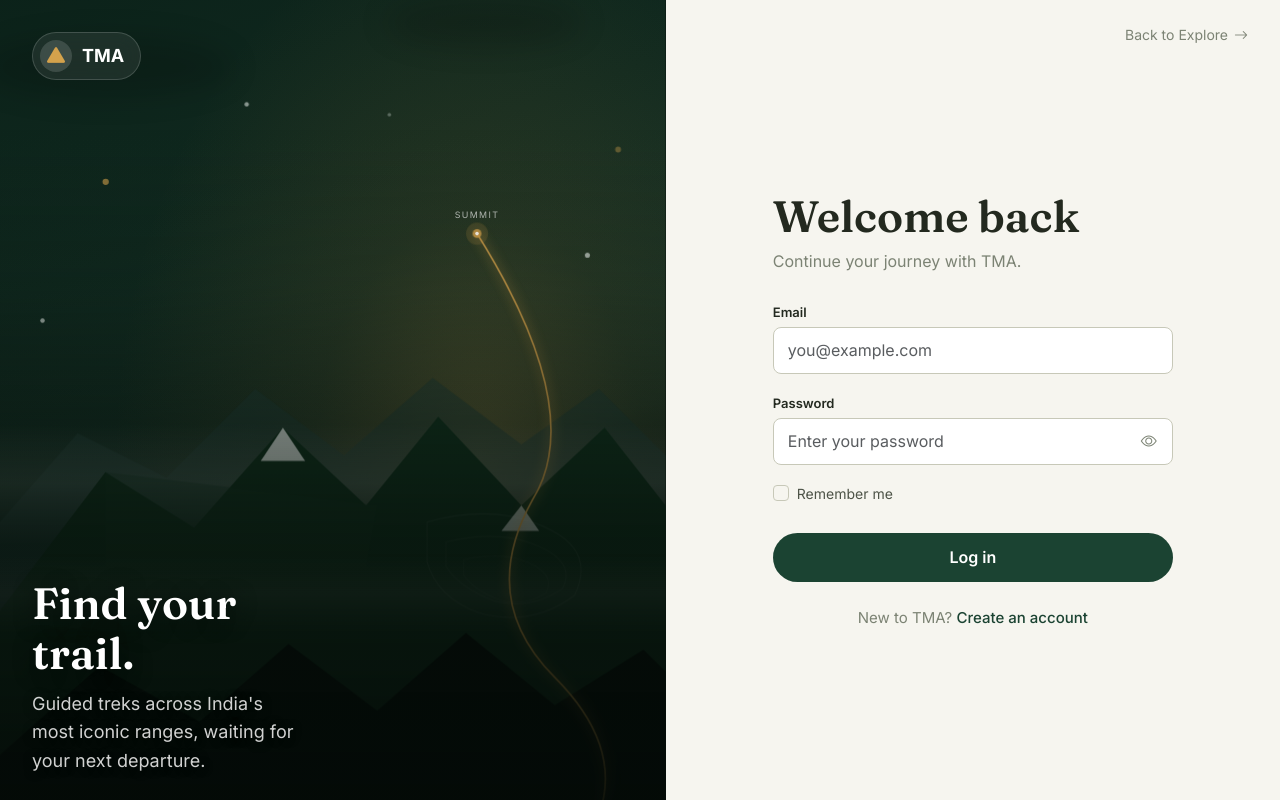
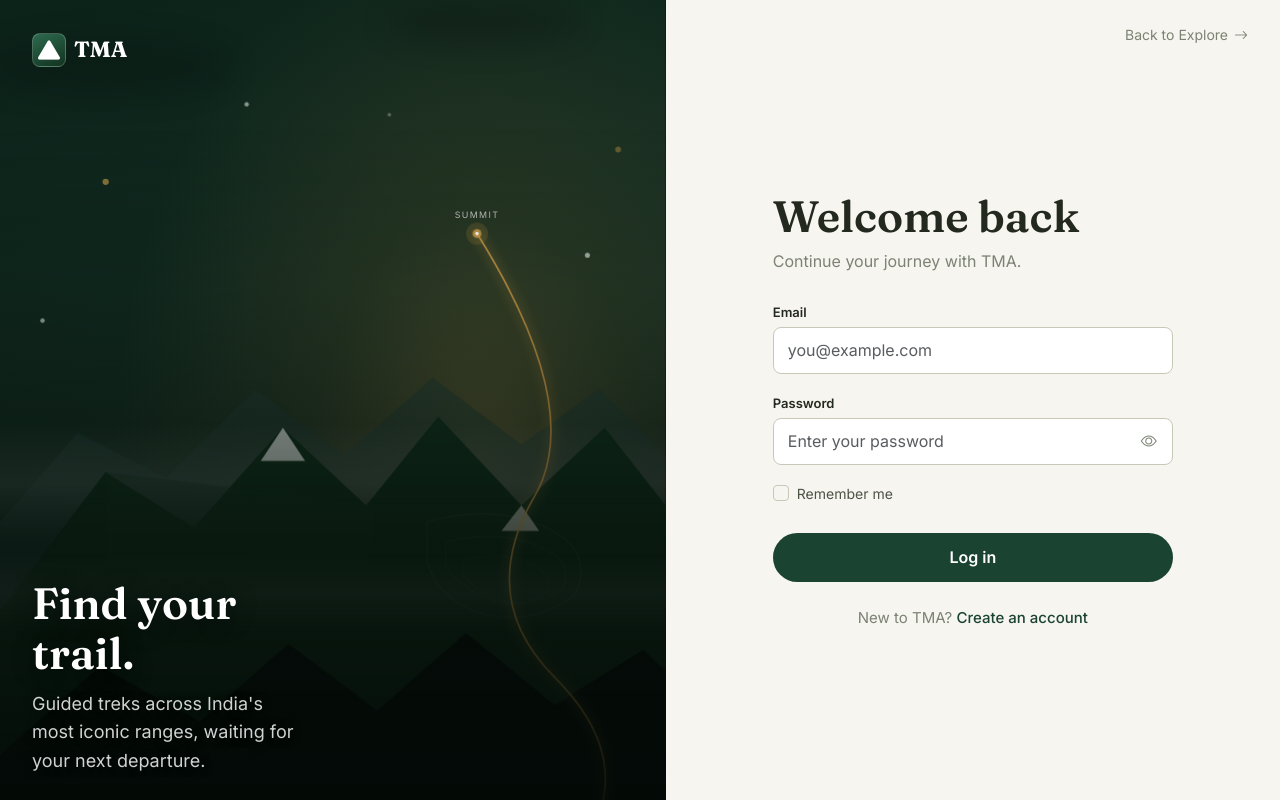
Before and after one commit to lucifer046/trekking-management-application, a Flask app: a page that uses app/templates/auth/login.html in a window 1280 px wide. Run offline with Flask 3, Linux system fonts and the light colour scheme; data that the repository does not hold is empty; some libraries are stand-ins or nearby versions.

Commit message:
Unify the TMA brand mark across navbar, footer, and auth pages
Three different-looking brand marks had accumulated: the navbar's
(the canonical one, seen on every non-auth page) is a solid dark-green
gradient squircle with a white icon and the Fraunces display font at
1.375rem; the footer's was a translucent circle-ish mark with a gold
icon and the plain body font; the auth pages' (wrapped in its own
glass pill) was a translucent circle with a gold icon too. Same
component, three different treatments depending on which page you
were on.

Made the footer and auth marks byte-for-byte match the navbar's: same
34px squircle, same background: linear-gradient(155deg,
--color-primary-600, --color-primary-900), same white icon, same
font-family: var(--font-display); font-weight: 700; font-size:
1.375rem wordmark. The one intentional difference: both footer and
auth sit on a dark background (unlike the navbar's light one, which is
what gave the gradient mark its contrast there), so both keep a thin
1px light border around the mark for separation; nothing else about
the mark itself changes. Also dropped the auth brand's glass-pill
wrapper (background/blur/border/padding) entirely, since the navbar
version it's meant to match has no such wrapper either; replaced its
hover effect with a subtle glow on just the icon mark instead of a
pill background fade-in.

Verified live: navbar, footer, and both auth pages all compute the
exact same brand-mark width/height/border-radius/background-image/
color and the exact same wordmark font-family/weight/size now. Full
pytest suite still green (109 passed).

```diff
--- a/app/static/css/components.css
+++ b/app/static/css/components.css
@@ -145,8 +145,13 @@
 .site-footer a { color: rgba(255, 255, 255, 0.75); }
 .site-footer a:hover { color: #fff; }
 
-.footer-brand { display: inline-flex; align-items: center; gap: 10px; font: var(--text-heading-sm); color: #fff; text-decoration: none; margin-bottom: var(--space-3); }
-.footer-brand .brand-mark { display: inline-flex; align-items: center; justify-content: center; width: 32px; height: 32px; border-radius: var(--radius-sm); background: rgba(255, 255, 255, 0.1); color: var(--color-gold-500); font-size: 1rem; }
+/* Same mark/wordmark treatment as .navbar-brand-tma and the auth
+   pages' brand (a solid gradient squircle with a white icon, the
+   display font at 1.375rem), not its own third variant; only
+   difference is the same light border the auth mark uses, for
+   contrast against this dark footer background. */
+.footer-brand { display: inline-flex; align-items: center; gap: var(--space-2); font-family: var(--font-display); font-weight: 700; font-size: 1.375rem; color: #fff; text-decoration: none; margin-bottom: var(--space-3); }
+.footer-brand .brand-mark { display: inline-flex; align-items: center; justify-content: center; width: 34px; height: 34px; border-radius: var(--radius-sm); background: linear-gradient(155deg, var(--color-primary-600), var(--color-primary-900)); border: 1px solid rgba(255, 255, 255, 0.2); color: #fff; flex-shrink: 0; }
 .footer-brand:hover { color: #fff; }
 .footer-tagline { color: rgba(255, 255, 255, 0.68); max-width: 42ch; margin-bottom: var(--space-4); }
 
@@ -808,26 +813,40 @@
   padding: var(--space-6) var(--space-6) var(--space-5);
 }
 
-/* Brand: a refined glass pill instead of a plain wordmark, so it reads
-   as part of the product chrome rather than a floating label. */
+/* Brand: same mark and wordmark treatment as .navbar-brand-tma (the
+   one every non-auth page uses), not a bespoke glass-pill variant.
+   Was a translucent circle with a gold icon and the body font at
+   heading-sm size; the navbar's mark is a solid gradient squircle with
+   a *white* icon and the display font at 1.375rem, and those had drifted
+   into two different-looking brand marks depending on which page you
+   were on. Only real difference here: a thin light border on the icon
+   mark, since the navbar's version relies on sitting against a light
+   page background for contrast, which the dark scene doesn't have. */
 .auth-visual__brand {
   display: inline-flex;
   align-items: center;
   align-self: flex-start;
-  gap: 10px;
-  padding: 7px 16px 7px 7px;
-  border-radius: var(--radius-pill);
-  background: rgba(255, 255, 255, 0.08);
-  backdrop-filter: blur(10px);
-  -webkit-backdrop-filter: blur(10px);
-  border: 1px solid rgba(255, 255, 255, 0.16);
-  font: var(--text-heading-sm);
+  gap: var(--space-2);
+  font-family: var(--font-display);
+  font-weight: 700;
+  font-size: 1.375rem;
   color: #fff;
   text-decoration: none;
-  transition: background var(--duration-fast) var(--ease-standard), box-shadow var(--duration-fast) var(--ease-standard);
 }
-.auth-visual__brand .brand-mark { display: inline-flex; align-items: center; justify-content: center; width: 32px; height: 32px; border-radius: 50%; background: rgba(255, 255, 255, 0.14); color: var(--color-gold-500); }
-.auth-visual__brand:hover { color: #fff; background: rgba(255, 255, 255, 0.12); box-shadow: 0 0 24px rgba(212, 162, 76, 0.22); }
+.auth-visual__brand .brand-mark {
+  width: 34px;
+  height: 34px;
+  border-radius: var(--radius-sm);
+  background: linear-gradient(155deg, var(--color-primary-600), var(--color-primary-900));
+  border: 1px solid rgba(255, 255, 255, 0.2);
+  display: grid;
+  place-items: center;
+  color: #fff;
+  flex-shrink: 0;
+  transition: box-shadow var(--duration-fast) var(--ease-standard);
+}
+.auth-visual__brand:hover { color: #fff; }
+.auth-visual__brand:hover .brand-mark { box-shadow: 0 0 18px rgba(212, 162, 76, 0.35); }
 
 /* Location indicator: only ever rendered when the template actually has
    a real top_location value (see auth/routes.py's _auth_stats query);
```
